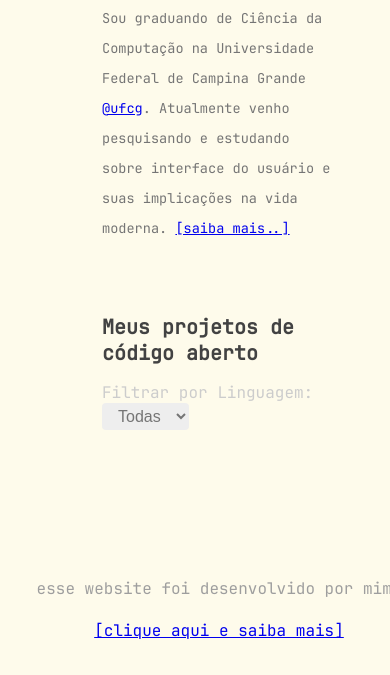
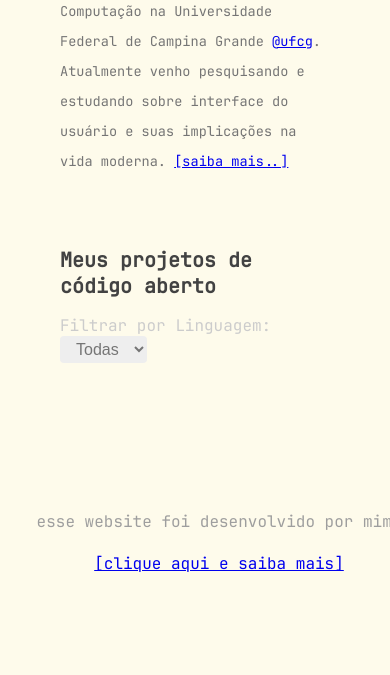
Before and after one commit to huandrey/me, a plain HTML site: page index.html in a window 390 px wide. Shown: the part 169-844 px from the top of the page. Drawn offline with Linux system fonts and the light colour scheme; no server answers.

Commit message:
melhorando estilização do projeto

```diff
--- a/style.css
+++ b/style.css
@@ -263,7 +263,12 @@ button:hover {
   }
 
   .main-content {
-    margin-left: 42px;
+    width: 70%;
+    margin-left: 0px;
+  }
+
+  .project {
+    width: 90%;
   }
 
   .hamburger {
```
